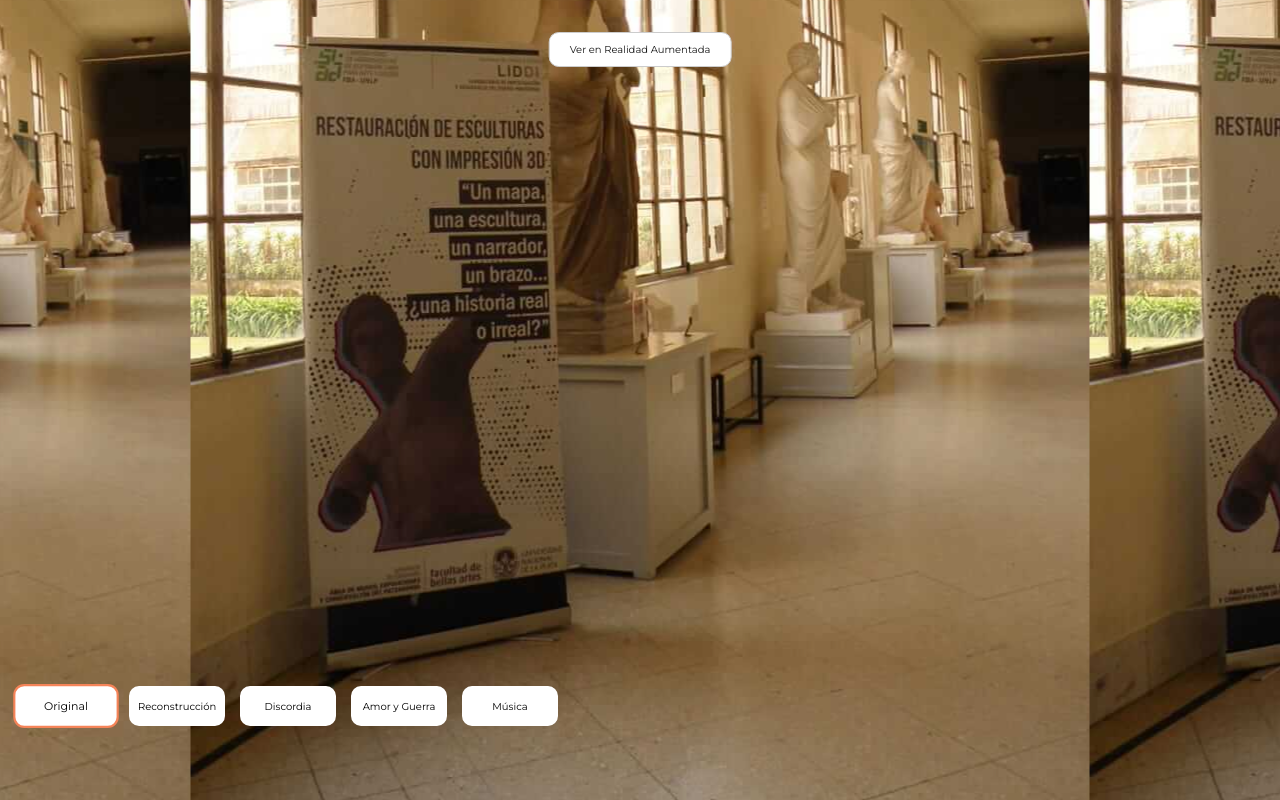
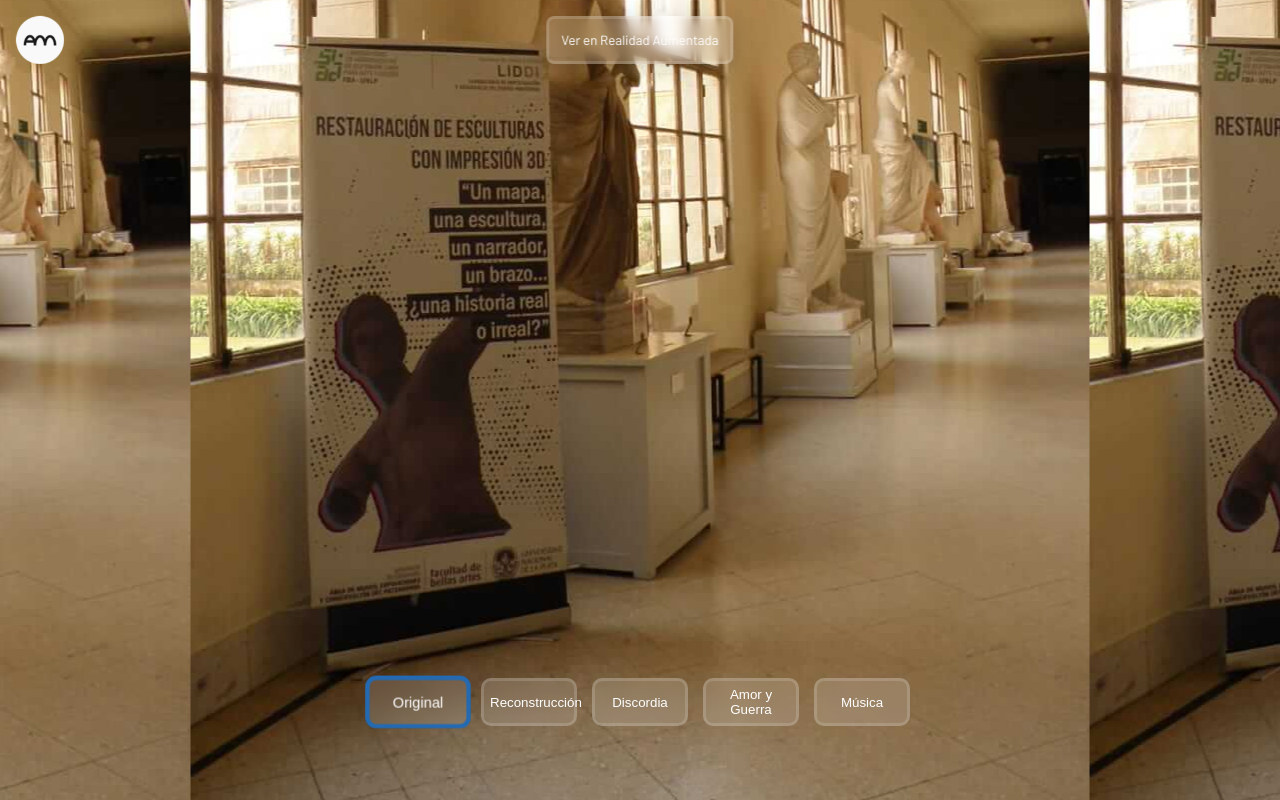
Before and after one commit to MarcosPrograma/Venus-AR, a plain HTML site: page index.html in a window 1280 px wide. Drawn offline with Linux system fonts and the light colour scheme; some packages are replaced by stand-ins of ours; a script that the page names is missing.

Commit message:
Add files via upload

```diff
--- a/index.html
+++ b/index.html
@@ -7,29 +7,15 @@
         content="width=device-width, user-scalable=no, initial-scale=1.0, maximum-scale=1.0, minimun-scale=1.0">
     <title>Polifonía de Venus</title>
     <link rel="stylesheet" href="style.css">
+    <link rel="icon" href="src/favicon.ico">
     <script type="module" src="https://ajax.googleapis.com/ajax/libs/model-viewer/3.5.0/model-viewer.min.js"></script>
 </head>
 
 <body>
-    <model-viewer
-        id="visor-ar"
-        alt="Venus de Capua en estado original"
-        src="assets/venus_1.glb"
-        ar
-        ar-modes="scene-viewer webxr quick-look"
-        ar-placement="floor"
-        ar-scale="fixed"
-        ar-status="not-presenting"
-        interaction-prompt="auto"
-        shadow-intensity="1"
-        camera-controls
-        skybox-height="2m"
-        disable-pan
-        disable-zoom
-        auto-rotate
-        min-camera-orbit="auto 90deg auto"
-        max-camera-orbit="auto 90deg auto"
-        touch-action="none"
+    <model-viewer id="visor-ar" alt="Venus de Capua en estado original" src="assets/venus_1.glb" ar
+        ar-modes="scene-viewer webxr quick-look" ar-placement="floor" ar-scale="fixed" ar-status="not-presenting"
+        interaction-prompt="auto" shadow-intensity="1" camera-controls skybox-height="2m" disable-pan disable-zoom
+        auto-rotate min-camera-orbit="auto 90deg auto" max-camera-orbit="auto 90deg auto" touch-action="none"
         bounds="tight">
         <div class="slider">
             <div class="slides">
@@ -42,6 +28,12 @@
         </div>
         <button slot="ar-button" id="ar-button" class="btn">Ver en Realidad Aumentada</button>
     </model-viewer>
+
+    <a href="https://www2.fba.unlp.edu.ar/areamuseo/" target="_blank" id="logo-link">
+        <img src="src/logo.png" alt="Logo">
+    </a>
+
     <script src="main.js"></script>
 </body>
+
 </html>
--- a/main.js
+++ b/main.js
@@ -41,7 +41,7 @@ window.switchModel = (element, name) => {
     slides.forEach((el) => el.classList.remove("selected"));
     element.classList.add("selected");
 
-    //-- audio
+    //audio
     if (name == 'venus_5'){
         musicaLira.play().catch(error => {
             console.warn("reproduccion bloqueada");
--- a/style.css
+++ b/style.css
@@ -1,12 +1,18 @@
-@import url('https://fonts.googleapis.com/css2?family=Montserrat:ital,wght@0,100..900;1,100..900&display=swap');
+@import url('https://fonts.googleapis.com/css2?family=Barlow:ital,wght@0,100;0,200;0,300;0,400;0,500;0,600;0,700;0,800;0,900;1,100;1,200;1,300;1,400;1,500;1,600;1,700;1,800;1,900&display=swap');
+
+*,
+*:before,
+*:after {
+    box-sizing: inherit;
+}
 
 html {
+    box-sizing: border-box;
     margin: 0;
     padding: 0;
-    Font-family: "Montserrat", sans-serif;
-    font-style: normal;
     user-select: none;
     overflow: hidden;
+    font-size: 16px;
     /*background-color: #dfbba4; */
     background-image: url('assets/bg_1.jpeg');
     background-repeat: repeat;
@@ -16,11 +22,31 @@ html {
 
 }
 
+body {
+    margin: 0;
+    padding: 0;
+    font-family: "Barlow", sans-serif;
+    line-height: 1.5;
+}
+
 model-viewer {
     padding: 0;
     position: fixed;
     width: 100vw;
     height: 100vh;
+}
+
+#logo-link {
+    position: fixed;
+    top: 1rem;
+    left: 1rem;
+    z-index: 2;
+}
+
+#logo-link img {
+    width: 3rem;
+    height: auto;
+    cursor: pointer;
 }
 
 /* ----------------- Boton ----------------- */
@@ -31,27 +57,36 @@ model-viewer {
 }
 
 #ar-button {
-    Font-family: "Montserrat", sans-serif;
-    font-size: 10px;
-    z-index: 2;
     position: fixed;
-    top: 2rem;
+    top: 1rem;
     left: 50%;
     transform: translateX(-50%);
-    padding: 10px 20px;
-    background-color: white;
-    border: 1px solid #ccc;
-    color: #191919;
-    border-radius: 10px;
+    display: flex;
+    align-items: center;
+    justify-content: center;
+    height: 3rem;
+    padding: 12px;
+    z-index: 2;
+    box-sizing: border-box;
+    cursor: pointer;
+    font-family: "Barlow", sans-serif;
+    font-weight: 400;
+    color: #ffffff;
+    border-radius: 8px;
+    border: 3px solid;
+    border-color: rgba(255, 255, 255, 0.15);
+    background: rgba(255, 255, 255, 0.15);
+    backdrop-filter: blur(8px);
+    box-shadow: 0 4px 20px rgba(0, 0, 0, 0.15);
 }
 
 /* ----------------- Carrusel ----------------- */
 .slider {
-    width: 100vw;
+    width: 100%;
+    position: absolute;
     text-align: center;
     overflow: hidden;
-    position: absolute;
-    bottom: 4.5rem;
+    bottom: 4rem;
 }
 
 .slides {
@@ -60,28 +95,31 @@ model-viewer {
     scroll-snap-type: x mandatory;
     scroll-behavior: smooth;
     -webkit-overflow-scrolling: touch;
-    padding: 10px;
+    padding: 10px 10px;
     gap: 15px;
+    justify-content: safe center;
 }
 
 .slide {
-    Font-family: "Montserrat", sans-serif;
-    scroll-snap-align: start;
-    font-size: 10px;
+    scroll-snap-align: center;
     flex-shrink: 0;
     width: 6rem;
-    height: 2.5rem;
+    height: 3rem;
+    font-weight: 400;
+    color: #ffffff;
     background-size: cover;
     background-repeat: no-repeat;
     background-position: center;
-    background-color: #fff;
     border-radius: 10px;
-    border: 3px solid #ffffff;
+    border: 3px solid #2b2b2b;
+    border-color: rgba(255, 255, 255, 0.15);
+    background: rgba(255, 255, 255, 0.15);
+    backdrop-filter: blur(8px);
     cursor: pointer;
     transition: transform 0.4s;
 }
 
 .slide.selected {
-    border: 2px solid #f47442e0;
+    border: 4px solid #246ab2;
     transform: scale(1.1);
 }
```
Also changed, not shown: src/cerrar.png (added), src/favicon.ico (added), src/informacion.png (added), src/logo.png (added).
